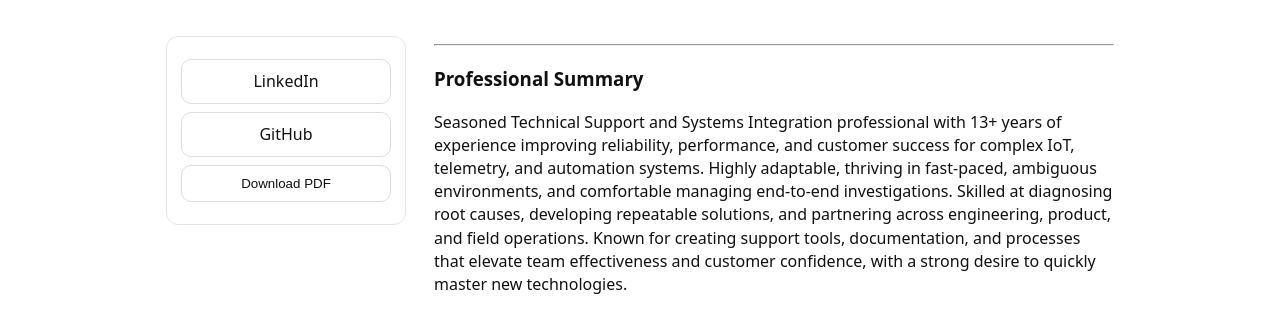
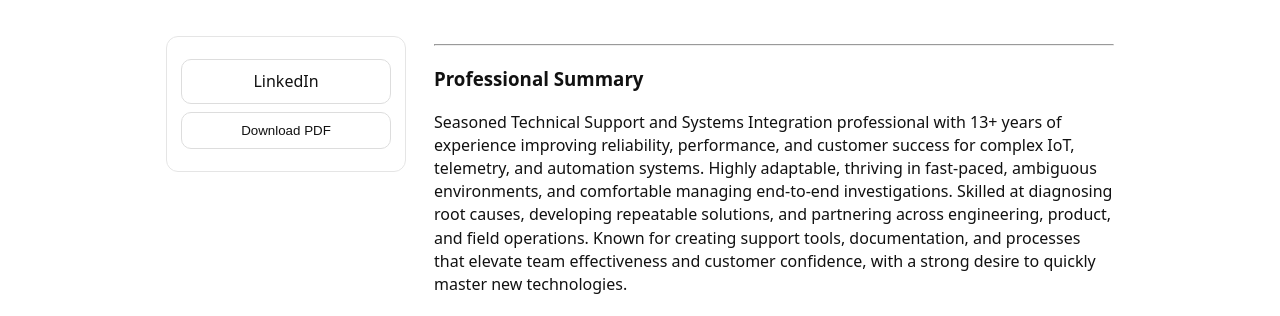
Before and after one commit to jostagirl/PublicResume, a Jekyll site: the page built from index.md, in a window 1280 px wide. Shown: the top 316 px of the page. Built offline with Jekyll 4.4.1, drawn with Linux system fonts in a browser that asks for light colours; our own code applies the rules of GitHub Pages for plain Markdown files.

Commit message:
Publish resume site update

```diff
--- a/_layouts/default.html
+++ b/_layouts/default.html
@@ -27,7 +27,7 @@
     <main class="wrap">
       <aside class="side" aria-label="Resume links">
         <a href="{{ page.linkedin | default: 'https://www.linkedin.com/' }}" target="_blank" rel="noopener">LinkedIn</a>
-        <a href="{{ page.github | default: 'https://github.com/' }}" target="_blank" rel="noopener">GitHub</a>
+        <!-- <a href="{{ page.github | default: 'https://github.com/' }}" target="_blank" rel="noopener">GitHub</a> -->
         <button type="button" onclick="window.print()">Download PDF</button>
       </aside>
 
```
